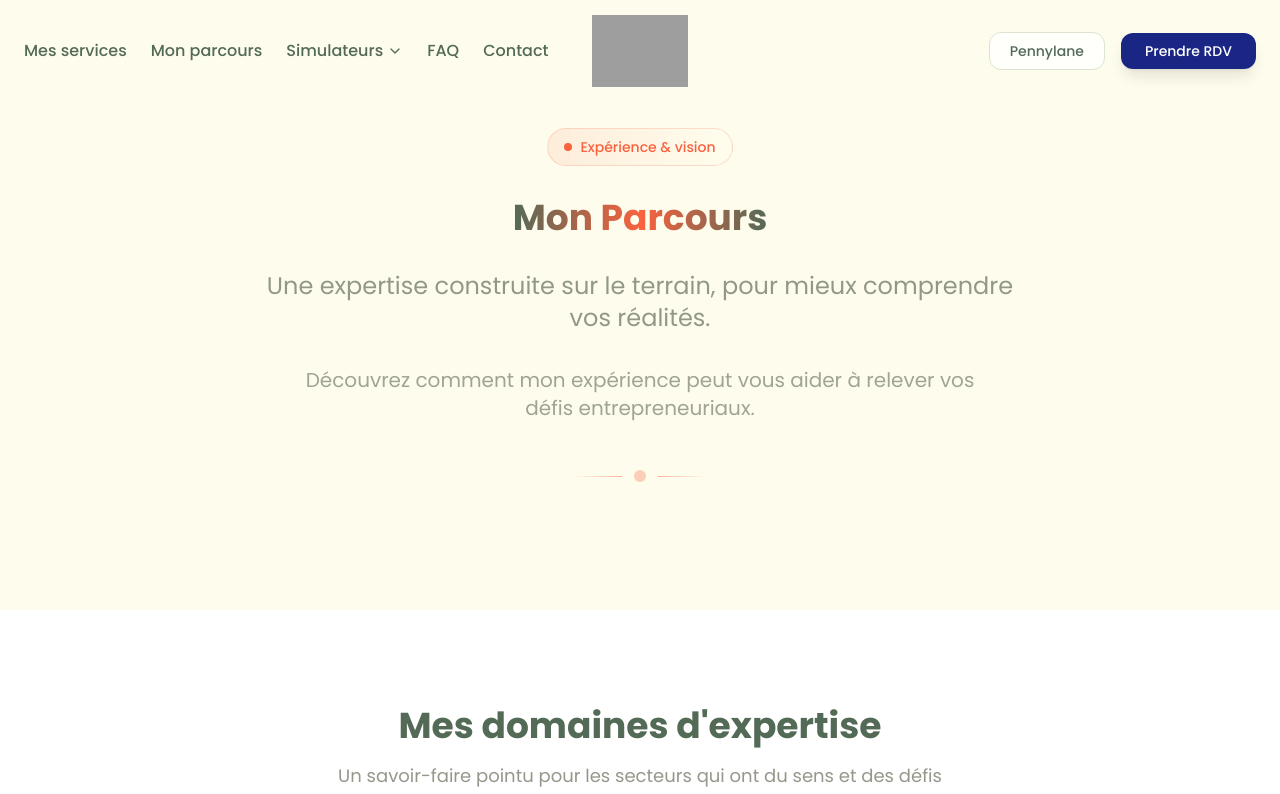
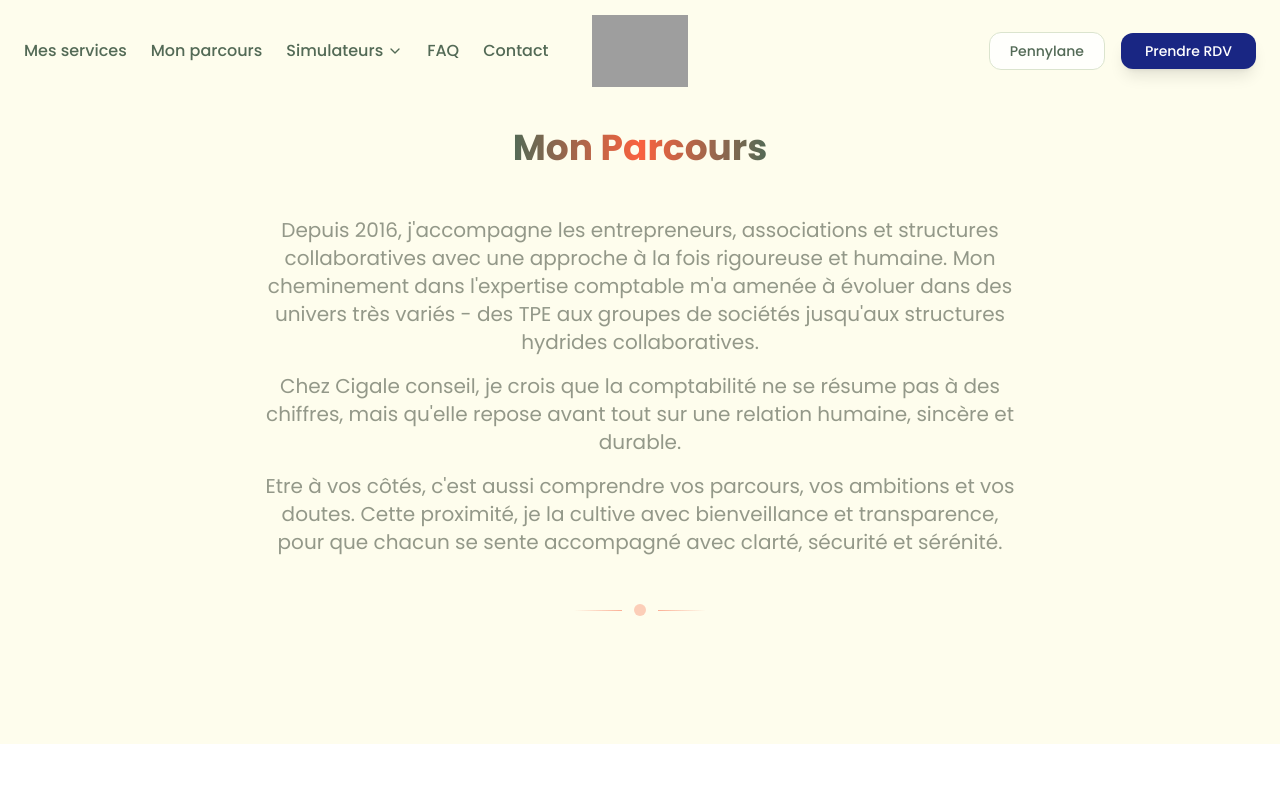
Before and after one commit to Metiss44/cigale-conseil, a Next.js app: page /parcours in a window 1280 px wide. Shown: the top 794 px of the page. Built offline with nearby package versions, Linux system fonts and the light colour scheme; grey boxes are pictures that could not be loaded.

Commit message:
Update Services and Parcours pages with new intro texts and integrate Calendly widget

```diff
--- a/app/parcours/page.tsx
+++ b/app/parcours/page.tsx
@@ -13,12 +13,6 @@ export default function ParcoursPage() {
             <main className="pt-32">
                 {/* Parcours Hero Section */}
                 <div className="text-center max-w-5xl mx-auto px-6 mb-24 md:mb-32">
-                    {/* Badge */}
-                    <div className="inline-flex items-center gap-2 px-4 py-2 rounded-full bg-gradient-to-r from-brand-orange/10 to-brand-cream border border-brand-orange/20 mb-8 animate-fadeIn">
-                        <span className="w-2 h-2 bg-brand-orange rounded-full animate-pulse"></span>
-                        <span className="text-sm font-medium text-brand-orange">Expérience & vision</span>
-                    </div>
-
                     {/* Title with gradient */}
                     <h1 className="text-2xl md:text-3xl lg:text-4xl font-bold mb-8 leading-tight">
                         <span className="bg-gradient-to-r from-brand-sage-dark via-brand-orange to-brand-sage-dark bg-clip-text text-transparent animate-fadeIn">
@@ -26,13 +20,18 @@ export default function ParcoursPage() {
                         </span>
                     </h1>
 
-                    {/* Subtitle */}
-                    <p className="text-xl md:text-2xl text-brand-sage-gray max-w-3xl mx-auto leading-relaxed mb-8 animate-fadeIn opacity-90">
-                        Une expertise construite sur le terrain, pour mieux comprendre vos réalités.
-                    </p>
-                    <p className="text-lg md:text-xl text-brand-sage-gray/80 max-w-2xl mx-auto leading-relaxed animate-fadeIn">
-                        Découvrez comment mon expérience peut vous aider à relever vos défis entrepreneuriaux.
-                    </p>
+                    {/* Intro text */}
+                    <div className="max-w-3xl mx-auto mt-12">
+                        <p className="text-lg md:text-xl text-brand-sage-gray/90 leading-relaxed mb-4">
+                            Depuis 2016, j'accompagne les entrepreneurs, associations et structures collaboratives avec une approche à la fois rigoureuse et humaine. Mon cheminement dans l'expertise comptable m'a amenée à évoluer dans des univers très variés - des TPE aux groupes de sociétés jusqu'aux structures hydrides collaboratives.
+                        </p>
+                        <p className="text-lg md:text-xl text-brand-sage-gray/90 leading-relaxed mb-4">
+                            Chez Cigale conseil, je crois que la comptabilité ne se résume pas à des chiffres, mais qu'elle repose avant tout sur une relation humaine, sincère et durable.
+                        </p>
+                        <p className="text-lg md:text-xl text-brand-sage-gray/90 leading-relaxed">
+                            Etre à vos côtés, c'est aussi comprendre vos parcours, vos ambitions et vos doutes. Cette proximité, je la cultive avec bienveillance et transparence, pour que chacun se sente accompagné avec clarté, sécurité et sérénité.
+                        </p>
+                    </div>
 
                     {/* Decorative line */}
                     <div className="flex items-center justify-center gap-3 mt-12">
--- a/app/services/page.tsx
+++ b/app/services/page.tsx
@@ -15,12 +15,6 @@ export default function ServicesPage() {
             <main className="pt-32 pb-20">
                 {/* Services Hero Section */}
                 <div className="text-center max-w-5xl mx-auto px-6 mb-24 md:mb-32">
-                    {/* Badge */}
-                    <div className="inline-flex items-center gap-2 px-4 py-2 rounded-full bg-gradient-to-r from-brand-blue-main/10 to-brand-sage-light/50 border border-brand-blue-main/20 mb-8 animate-fadeIn">
-                        <span className="w-2 h-2 bg-brand-blue-main rounded-full animate-pulse"></span>
-                        <span className="text-sm font-medium text-brand-blue-main">Solutions professionnelles</span>
-                    </div>
-
                     {/* Title with gradient */}
                     <h1 className="text-2xl md:text-3xl lg:text-4xl font-bold mb-8 leading-tight">
                         <span className="bg-gradient-to-r from-brand-sage-dark via-brand-blue-main to-brand-sage-dark bg-clip-text text-transparent animate-fadeIn">
@@ -28,13 +22,15 @@ export default function ServicesPage() {
                         </span>
                     </h1>
 
-                    {/* Subtitle */}
-                    <p className="text-xl md:text-2xl text-brand-sage-gray max-w-3xl mx-auto leading-relaxed mb-8 animate-fadeIn opacity-90">
-                        Des solutions sur mesure pour chaque étape de votre vie d'entrepreneur.
-                    </p>
-                    <p className="text-lg md:text-xl text-brand-sage-gray/80 max-w-2xl mx-auto leading-relaxed animate-fadeIn">
-                        Du lancement à la gestion quotidienne, je suis à vos côtés pour transformer vos ambitions en réalité.
-                    </p>
+                    {/* Intro text */}
+                    <div className="max-w-3xl mx-auto mt-12">
+                        <p className="text-lg md:text-xl text-brand-sage-gray/90 leading-relaxed">
+                            J'ai créé le travail de mes rêves : réaliser mon métier, qui est le conseil aux entreprises (autour de la comptabilité, fiscalité), avec l'envie d'accompagner correctement mes clients.
+                        </p>
+                        <p className="text-lg md:text-xl text-brand-sage-gray/90 leading-relaxed mt-4">
+                            En apportant une approche moderne : payé pas pour de l'administratif, mais plutot pour du conseil et de l'accompagnement. L'utilisation de logiciels performants vous rendre egalement autonome, vous pouvez enfin gérer sans stress.
+                        </p>
+                    </div>
 
                     {/* Decorative line */}
                     <div className="flex items-center justify-center gap-3 mt-12">
--- a/components/Contact.tsx
+++ b/components/Contact.tsx
@@ -2,13 +2,22 @@
 
 import React, { useState, useEffect } from 'react';
 import { Phone, Mail, MapPin, Linkedin } from 'lucide-react';
-import { TemporaryCalendar } from '@/components/TemporaryCalendar';
 
 export const Contact: React.FC = () => {
     const [mounted, setMounted] = useState(false);
 
     useEffect(() => {
         setMounted(true);
+
+        // Load Calendly script
+        const script = document.createElement('script');
+        script.src = 'https://assets.calendly.com/assets/external/widget.js';
+        script.async = true;
+        document.body.appendChild(script);
+
+        return () => {
+            document.body.removeChild(script);
+        };
     }, []);
 
     return (
@@ -51,7 +60,13 @@ export const Contact: React.FC = () => {
                     </div>
                     <div className="min-h-[400px]">
                         <h3 className="text-2xl font-bold text-brand-sage-dark mb-6 text-center lg:text-left">Réserver un rendez-vous en ligne</h3>
-                        <TemporaryCalendar />
+                        {mounted && (
+                            <div
+                                className="calendly-inline-widget"
+                                data-url="https://calendly.com/e-perez-cigaleconseil"
+                                style={{ minWidth: '320px', height: '700px' }}
+                            />
+                        )}
                     </div>
                 </div>
             </div>
```
